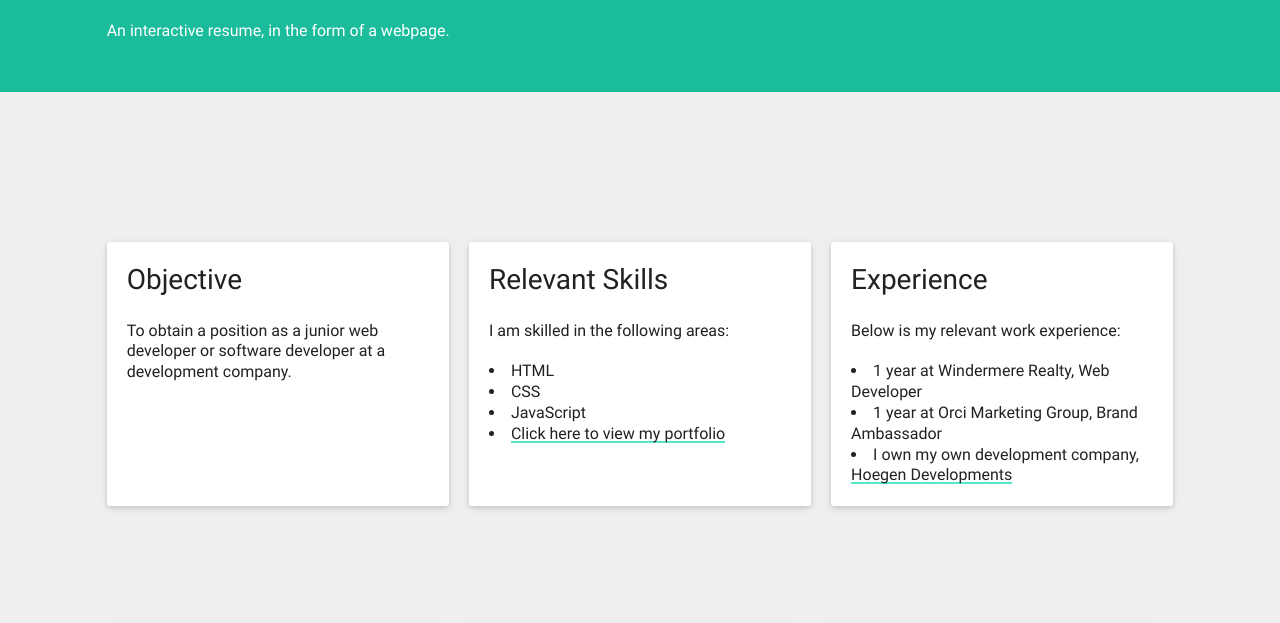
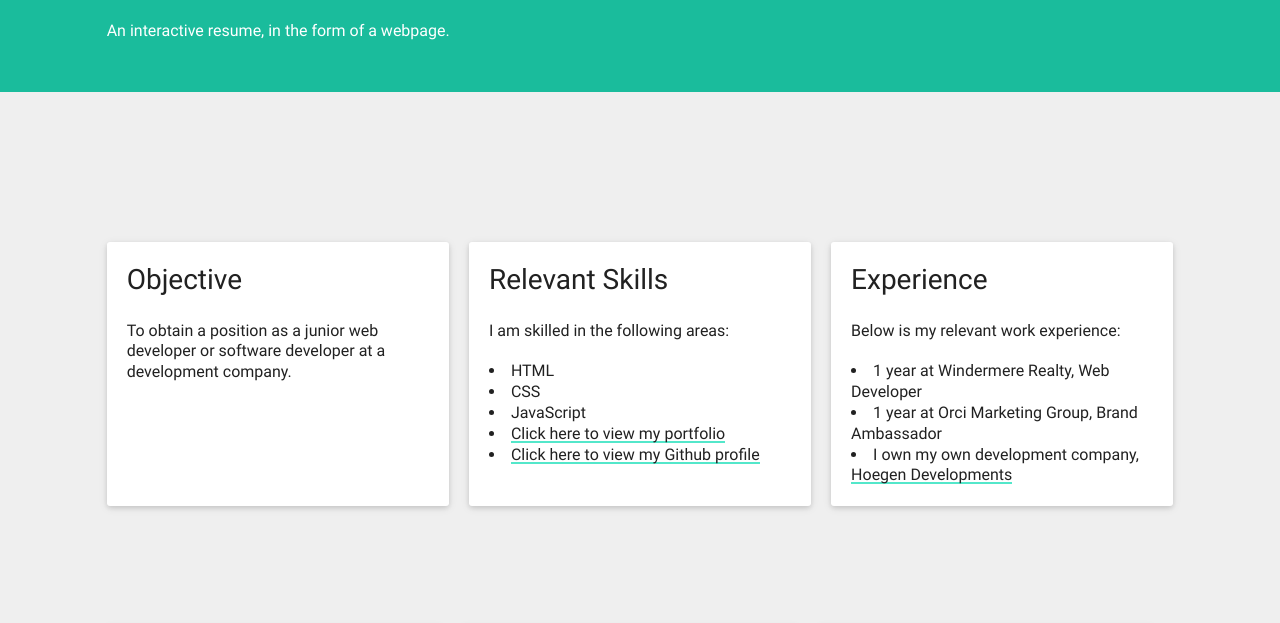
Before and after one commit to NateRuiz/ihoegen.github.io, a plain HTML site: page index.html in a window 1280 px wide. Shown: the part 121-744 px from the top of the page. Drawn offline with Linux system fonts and the light colour scheme.

Commit message:
Updated Resume

```diff
--- a/index.html
+++ b/index.html
@@ -33,6 +33,7 @@ and open the template in the editor.
                                 <li>CSS</li>
                                 <li>JavaScript</li>
                                 <li><a href = "http://hoegendevelopments.weebly.com/#sample"> Click here to view my portfolio </a></li>
+                                <li><a href = "http://www.github.com/ihoegen"> Click here to view my Github profile </a></li>
 
 
 			</div>
```
